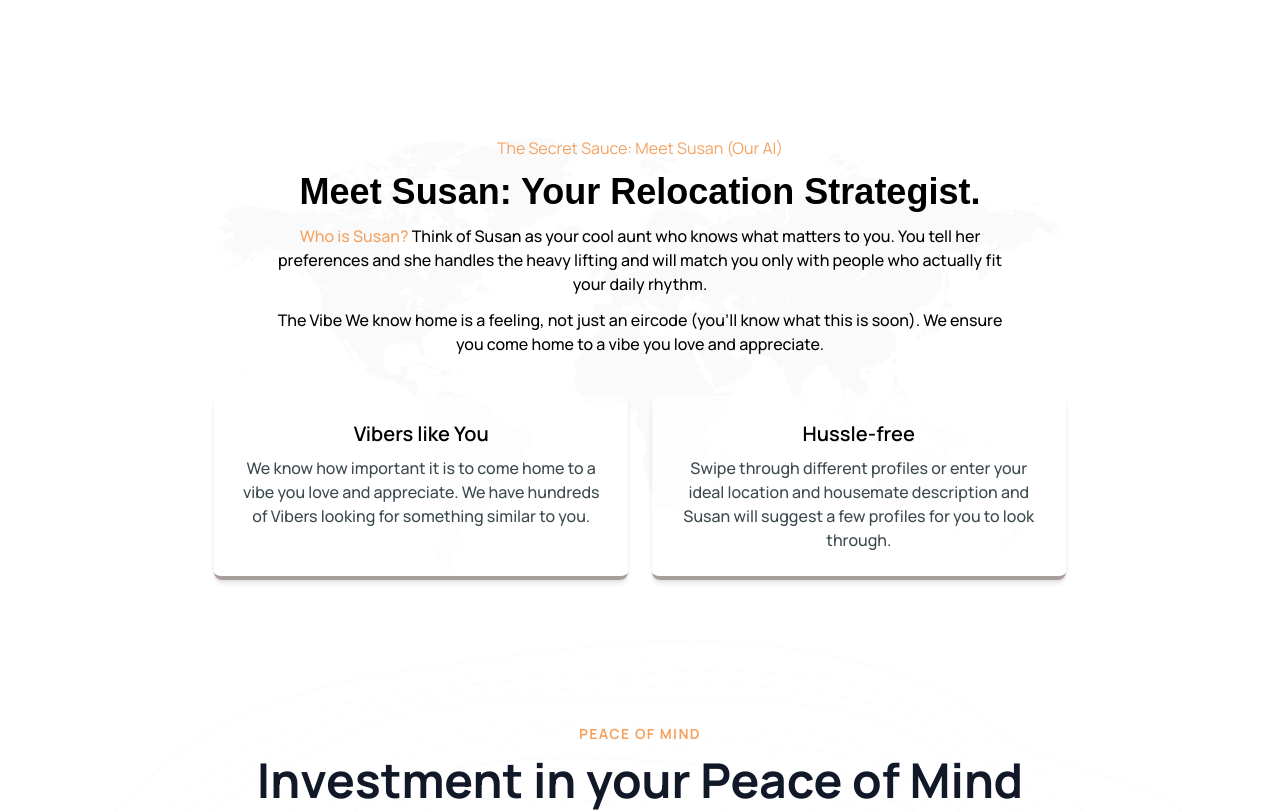
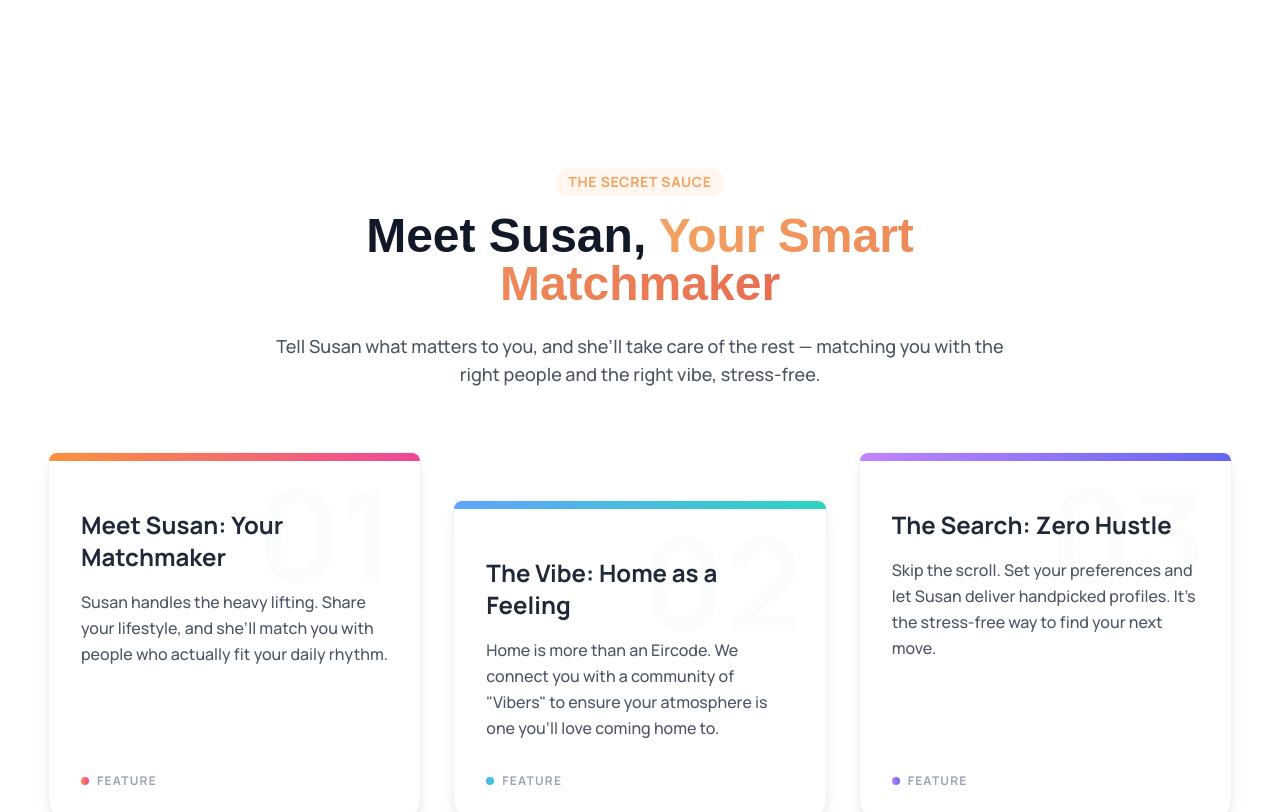
Before and after one commit to Juniour7/vibed, a React (Vite) app: page / in a window 1280 px wide. Shown: the part 2160-2972 px from the top of the page. Built offline with nearby package versions, Linux system fonts and the light colour scheme; a web font is replaced by a local one.

Commit message:
style(benefits):redesigned the cards structure

```diff
--- a/src/components/landing/Benefits.tsx
+++ b/src/components/landing/Benefits.tsx
@@ -1,68 +1,110 @@
 import { motion } from "framer-motion";
-  import { container, fadeUp, cardVariant  } from "../animations";
-
+import type { Variants } from "framer-motion";
+import { container, fadeUp } from "../animations"; // Assuming these exist, otherwise I've included standard ones below
 
 const Benefits = () => {
-    const OurBenefits = [
+  const coreSections = [
     {
-        title: "Vibers like You",
+      id: "01",
+      title: "Meet Susan: Your Matchmaker",
       description:
-          "We know how important it is to come home to a vibe you love and appreciate. We have hundreds of Vibers looking for something similar to you.",
+        "Susan handles the heavy lifting. Share your lifestyle, and she’ll match you with people who actually fit your daily rhythm.",
+      color: "from-orange-400 to-pink-500",
     },
     {
-        title: "Hussle-free",
+      id: "02",
+      title: "The Vibe: Home as a Feeling",
       description:
-          "Swipe through different profiles or enter your ideal location and housemate description and Susan will suggest a few profiles for you to look through.",
+        'Home is more than an Eircode. We connect you with a community of "Vibers" to ensure your atmosphere is one you’ll love coming home to.',
+      color: "from-blue-400 to-teal-400",
+    },
+    {
+      id: "03",
+      title: "The Search: Zero Hustle",
+      description:
+        "Skip the scroll. Set your preferences and let Susan deliver handpicked profiles. It’s the stress-free way to find your next move.",
+      color: "from-purple-400 to-indigo-500",
     },
   ];
 
+  // Custom card variant for individual entrance
+  const cardVariant: Variants = {
+    hidden: { opacity: 0, y: 50 },
+    visible: {
+      opacity: 1,
+      y: 0,
+      transition: { duration: 0.6, ease: "easeOut" }
+    }
+  };
+
   return (
-      <section className="w-full py-[3rem] font-man">
+    <section className="w-full py-20 font-man relative overflow-hidden">
+      {/* Background Decor - Optional subtle gradient blob behind everything */}
+      <div className="absolute top-0 left-1/2 -translate-x-1/2 w-[600px] h-[600px] bg-orange-100/40 rounded-full blur-3xl -z-10" />
+
       <motion.div
-          className="max-w-7xl mx-auto px-4 md:px-8 bg-[url('/assets/Map.png')] bg-contain bg-center bg-no-repeat flex flex-col justify-center items-center text-center"
+        className="max-w-7xl mx-auto px-6 md:px-12 flex flex-col justify-center items-center text-center"
         variants={container}
         initial="hidden"
         whileInView="visible"
-          viewport={{ once: true, amount: 0.3 }}
+        viewport={{ once: true, amount: 0.2 }}
       >
-          {/* Heading */}
-          <motion.div className="space-y-3" variants={fadeUp}>
-            <h5 className="text-[#F4A261]">The Secret Sauce: Meet Susan (Our AI)</h5>
-            <h1 className="font-sans text-2xl md:text-3xl lg:text-4xl max-w-5xl mx-auto font-semibold">
-              Meet Susan: Your Relocation Strategist.
+        {/* Header Section */}
+        <motion.div className="space-y-4 max-w-3xl mx-auto mb-16" variants={fadeUp}>
+          <span className="inline-block py-1 px-3 rounded-full bg-[#F4A261]/10 text-[#F4A261] text-sm font-bold tracking-wider uppercase">
+            The Secret Sauce
+          </span>
+          <h1 className="font-sans text-4xl md:text-5xl font-bold text-gray-900 leading-tight">
+            Meet Susan, <span className="text-transparent bg-clip-text bg-gradient-to-r from-[#F4A261] to-[#E76F51]">Your Smart Matchmaker</span>
           </h1>
-            <p className="font-medium lg:w-[60%] mx-auto">
-              <span className="text-[#F4A261]">Who is Susan?</span> Think of Susan as your cool aunt who knows what matters to you. You tell her preferences and she handles the heavy lifting and will match you only with people who actually fit your daily rhythm.
-            </p>
-            <p className="font-medium lg:w-[60%] mx-auto">
-              <span className="">The Vibe</span> We know home is a feeling, not just an eircode (you’ll know what this is soon). We ensure you come home to a vibe you love and appreciate.
+          <p className="text-lg text-gray-600 font-medium pt-2">
+            Tell Susan what matters to you, and she’ll take care of the rest — matching you with the right people and the right vibe, stress-free.
           </p>
         </motion.div>
 
-          {/* Cards */}
+        {/* Staggered Cards Layout */}
         <motion.div
-            className="md:w-[70%] mx-auto grid grid-cols-1 md:grid-cols-2 gap-6 mt-10"
+          className="grid grid-cols-1 md:grid-cols-3 gap-8 w-full relative"
           variants={container}
         >
-            {OurBenefits.map((benefit) => (
+          {coreSections.map((section, index) => (
             <motion.div
-                key={benefit.title}
+              key={section.title}
               variants={cardVariant}
-                whileHover={{ y: -4 }}
-                className="bg-white bg-opacity-70 p-6 rounded-lg shadow-md border-b-4 border-b-[#A79E9C]"
+              // This creates the staggered effect: The middle card (index 1) is pushed down
+              className={`relative group bg-white p-8 rounded-bl-3xl rounded-br-3xl shadow-lg border border-gray-100 hover:shadow-2xl transition-all duration-300 ${
+                index === 1 ? "md:mt-12" : ""
+              }`}
             >
-                <h3 className="text-xl font-semibold mb-2">
-                  {benefit.title}
+              {/* Gradient Top Line */}
+              <div className={`absolute top-0 left-0 w-full h-2 bg-gradient-to-r ${section.color} rounded-t-3xl`} />
+
+              {/* Large Background Number */}
+              <div className="absolute top-4 right-6 text-9xl font-bold text-gray-50 opacity-50 group-hover:opacity-100 group-hover:scale-110 transition-all duration-500 select-none pointer-events-none -z-0 leading-none">
+                {section.id}
+              </div>
+
+              <div className="relative z-10 flex flex-col h-full text-left pt-6">
+                {/* Title */}
+                <h3 className="text-2xl font-bold text-gray-800 mb-4 group-hover:text-[#F4A261] transition-colors">
+                  {section.title}
                 </h3>
-                <p className="text-[#3C4A4D] font-medium">
-                  {benefit.description}
+
+                {/* Description */}
+                <p className="text-gray-600 leading-relaxed font-medium">
+                  {section.description}
                 </p>
+
+                {/* Decorative Pill/Icon at bottom */}
+                <div className="mt-auto pt-8 flex items-center gap-2">
+                  <div className={`h-2 w-2 rounded-full bg-gradient-to-r ${section.color}`} />
+                  <span className="text-xs font-bold text-gray-400 uppercase tracking-widest">Feature</span>
+                </div>
+              </div>
             </motion.div>
           ))}
         </motion.div>
       </motion.div>
-
-
     </section>
   );
 };
```
Lines whose indentation alone changed are shown as unchanged.
